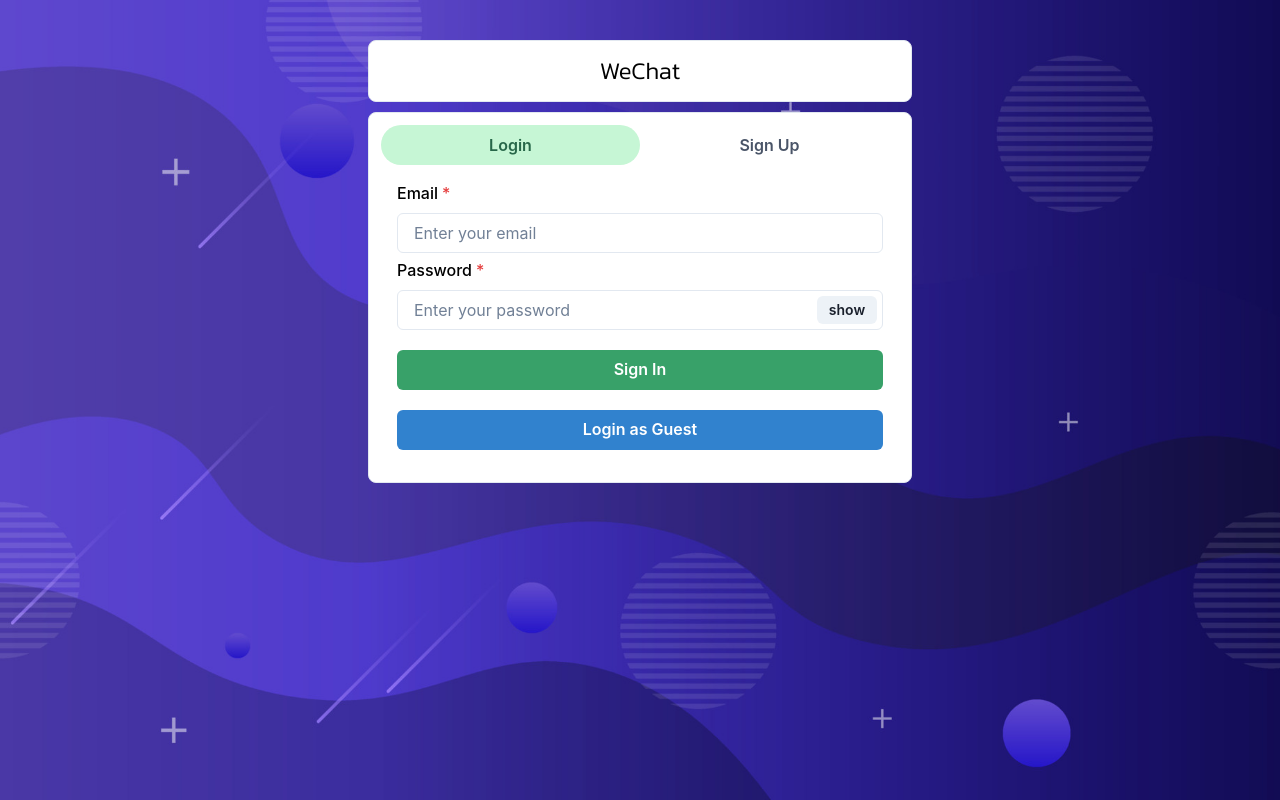
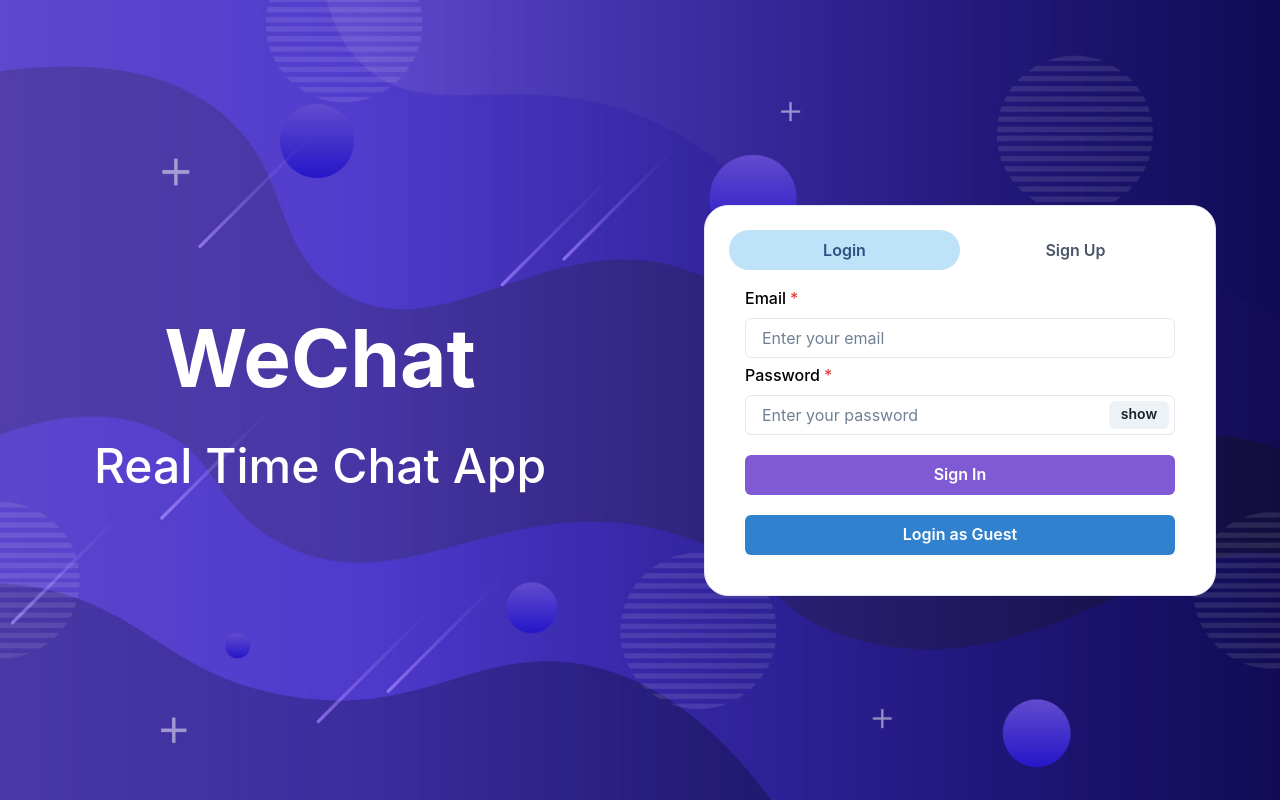
Before and after one commit to rujool11/Solstice, a React (Vite) app in the folder frontend/: page / in a window 1280 px wide. Built offline with nearby package versions, Linux system fonts and the light colour scheme.

Commit message:
change home page UI

```diff
--- a/frontend/src/components/Login.jsx
+++ b/frontend/src/components/Login.jsx
@@ -102,7 +102,7 @@
       </FormControl>
 
       <Button
-        colorScheme="green"
+        colorScheme="purple"
         width="100%"
         style={{ marginTop: 15 }}
         onClick={submitHandler}
--- a/frontend/src/components/Signup.jsx
+++ b/frontend/src/components/Signup.jsx
@@ -125,7 +125,7 @@
 
       localStorage.setItem("userInfo", JSON.stringify(data)); // save data in localstorage under key useInfo to avoid repeated login
       setLoading(false);
-      //history.pushState("/chats"); (open chats page when successful registration)
+      history.pushState("/chats");// open chats after successful registration
     } catch (error) {
       toast ({
         title: "Error Occured",
@@ -203,7 +203,7 @@
       </FormControl>
 
       <Button
-        colorScheme="green"
+        colorScheme="purple"
         width="100%"
         style={{ marginTop: 15 }}
         onClick={submitHandler}
--- a/frontend/src/pages/homePage.jsx
+++ b/frontend/src/pages/homePage.jsx
@@ -1,47 +1,54 @@
 import React from "react";
 import {
-  Container,
   Box,
   Text,
+  Grid,
+  GridItem,
   Tabs,
   Tab,
   TabList,
   TabPanel,
   TabPanels,
+  Stack,
 } from "@chakra-ui/react";
 import Login from "../components/Login";
 import Signup from "../components/Signup";
 
-const homePage = () => {
+const HomePage = () => {
   return (
-    <Container maxW="xl" centerContent>
-      <Box
+    <Box width="100vw" height="100vh">
+      <Grid templateColumns="repeat(2, 1fr)" height="100%" width="100%">
+        <GridItem
+          name="branding"
           display="flex"
+          alignItems="center"
           justifyContent="center"
-        padding={3}
-        bg={"white"}
-        width="100%"
-        m="40px 0 10px 0"
-        borderRadius="0.5rem"
-        borderWidth="1px"
         >
-        <Text fontSize="2xl" fontFamily={"Kanit"} fontWeight={"300"}>
+          <Stack spacing={3} textAlign="center">
+            <Text fontSize="5rem" fontWeight="bold" color="white">
               WeChat
             </Text>
-      </Box>
-
+            <Text fontSize="3rem" fontWeight="medium" color="white">
+              Real Time Chat App
+            </Text>
+          </Stack>
+        </GridItem>
+        <GridItem
+          name="forms"
+          display="flex"
+          alignItems="center"
+          justifyContent="center"
+        >
           <Box
             bg={"white"}
-        padding={3}
-        paddingBottom={0}
-        borderRadius="0.5rem"
-        width="100%"
+            p={6}
+            borderRadius="1.5rem"
+            width="80%"
             borderWidth="1px"
           >
             <Tabs
-          mb="1rem"
               variant="soft-rounded"
-          colorScheme="green"
+              colorScheme="blue"
               align="center"
               textColor={"black"}
             >
@@ -50,13 +57,19 @@
                 <Tab width="50%">Sign Up</Tab>
               </TabList>
               <TabPanels>
-            <TabPanel><Login/></TabPanel>
-            <TabPanel><Signup/></TabPanel>
+                <TabPanel>
+                  <Login />
+                </TabPanel>
+                <TabPanel>
+                  <Signup />
+                </TabPanel>
               </TabPanels>
             </Tabs>
           </Box>
-    </Container>
+        </GridItem>
+      </Grid>
+    </Box>
   );
 };
 
-export default homePage;
+export default HomePage;
```
Also changed, not shown: frontend/notes.txt. Lines whose indentation alone changed are shown as unchanged.
